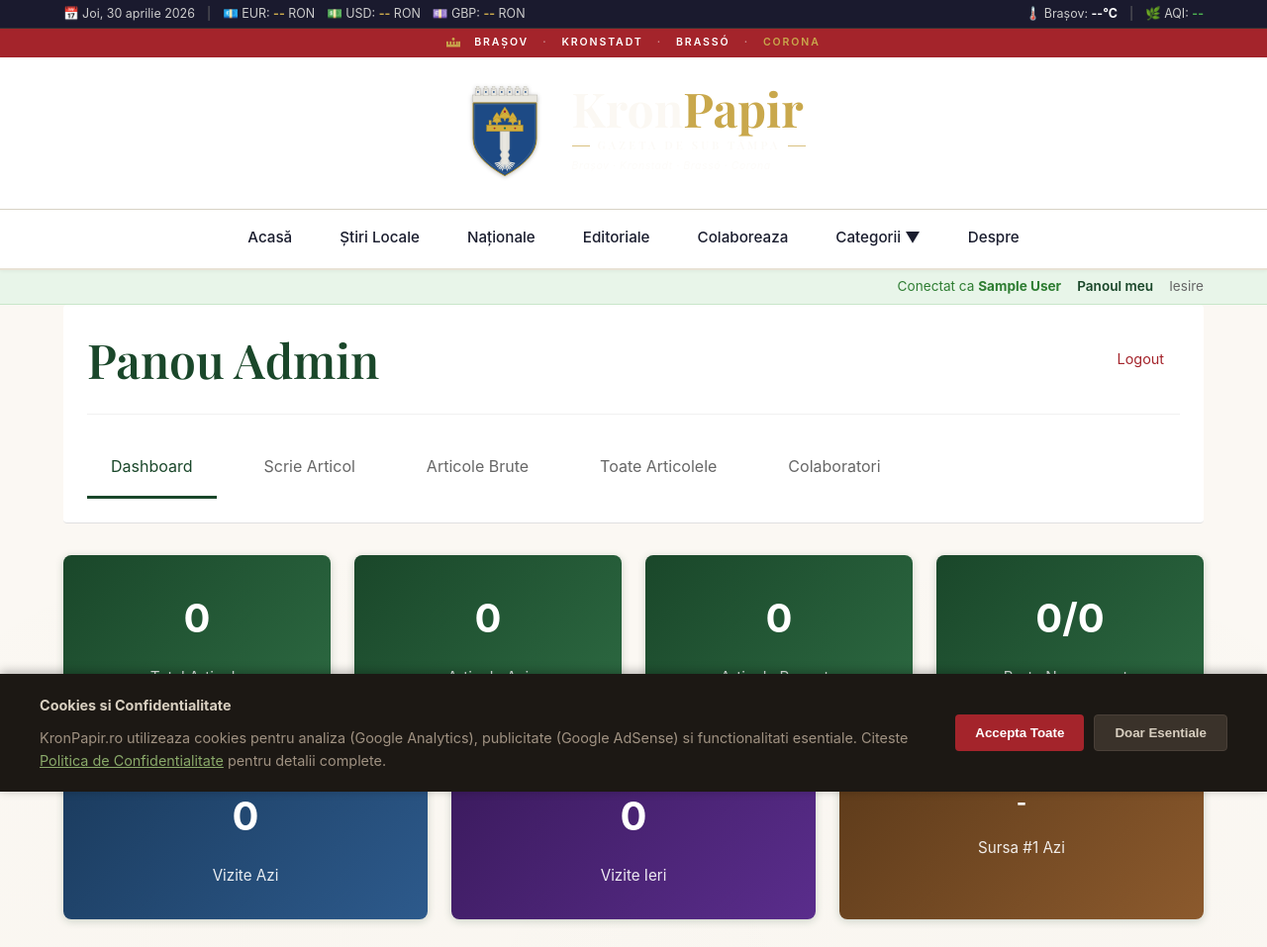
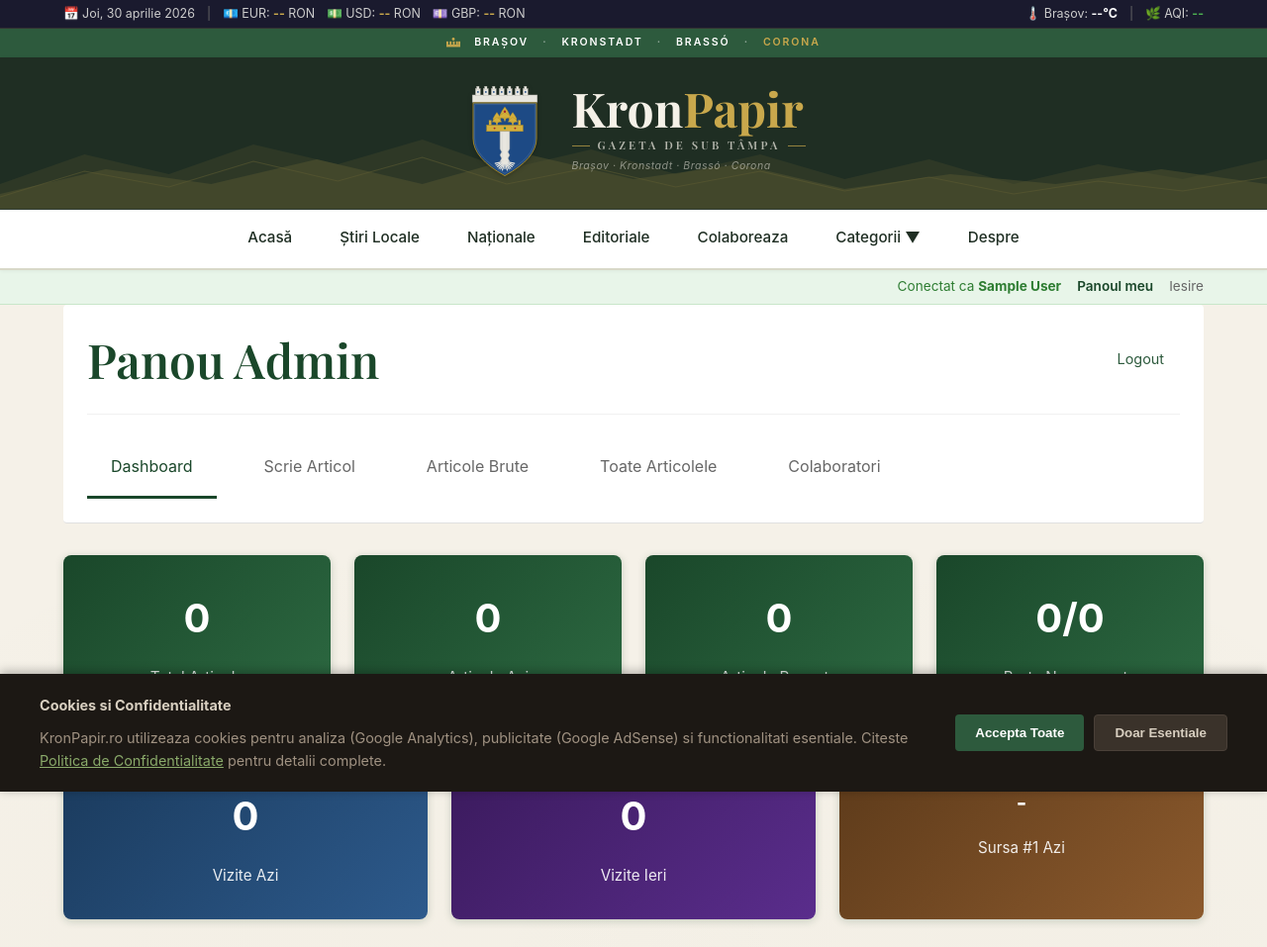
Before and after one commit to mgeorgeciprian/Kronpapir, a Flask app: page /admin in a window 1280 px wide. Shown: the top 957 px of the page at 99% size. Run offline with Flask 3, Linux system fonts and the light colour scheme; the visitor is signed in with stand-in values (Sample User, id 1).

Commit message:
redesign: paletă Tâmpa Verde Munte + siluetă Carpați în header

```diff
--- a/static/css/style.css
+++ b/static/css/style.css
@@ -3,20 +3,21 @@
    =================================== */
 
 :root {
-  /* Color Scheme - Cetate Heraldic Brașov */
-  --primary: #a4242b;        /* Roșu Cetate (heraldic Brașov) */
-  --secondary: #c2424a;      /* Roșu deschis (hover) */
-  --accent: #c9a84c;         /* Auriu coroană */
-  --background: #fbf8f3;     /* Cream cald */
-  --surface: #ffffff;        /* Alb pur pentru carduri */
-  --text-primary: #1a1d2e;   /* Bleumarin profund (cerneală) */
-  --text-secondary: #5a5e72; /* Bleumarin diluat */
-  --border: #e8e2d5;         /* Bej cald */
-  --divider: #d8d2c5;        /* Bej mai închis */
-  --header-bg: #1a1d2e;      /* Bleumarin profund pentru header */
-  --header-ink: #fbf8f3;     /* Cream pe bleumarin */
-  --footer-bg: #1a1d2e;
-  --footer-ink: #fbf8f3;
+  /* Color Scheme - Tâmpa Verde Munte */
+  --primary: #2d5a3d;        /* Verde Tâmpa (brad carpatic) */
+  --secondary: #3d7050;      /* Verde mediu (hover) */
+  --accent: #c9a84c;         /* Auriu accent */
+  --background: #f5f1e8;     /* Cream cald */
+  --surface: #ffffff;        /* Alb pur */
+  --text-primary: #1f2e23;   /* Verde foarte închis (cerneală) */
+  --text-secondary: #5a6b5e; /* Verde-gri */
+  --border: #d8d8c8;
+  --divider: #c8c8b8;
+  --header-bg: #1f2e23;      /* Verde închis pentru header */
+  --header-ink: #f5f1e8;     /* Cream pe verde */
+  --footer-bg: #1f2e23;
+  --footer-ink: #f5f1e8;
+  --mountain-stroke: #c9a84c;
 
   /* Typography */
   --font-serif: 'Playfair Display', Georgia, serif;
@@ -192,8 +194,24 @@ header {
   padding: 22px 0 20px;
   text-align: center;
   border-bottom: 1px solid rgba(255,255,255,0.08);
-  border-bottom: 1px solid var(--divider);
-  background-color: var(--surface);
+  position: relative;
+  overflow: hidden;
+}
+
+.header-mountains {
+  position: absolute;
+  bottom: 0;
+  left: 0;
+  width: 100%;
+  height: 80px;
+  pointer-events: none;
+  opacity: 0.35;
+  z-index: 0;
+}
+
+.header-top > .logo-block {
+  position: relative;
+  z-index: 1;
 }
 
 .logo {
--- a/templates/base.html
+++ b/templates/base.html
@@ -171,6 +171,12 @@
   <!-- Header -->
   <header>
     <div class="header-top">
+      <!-- Munți Carpați ca background subtil -->
+      <svg class="header-mountains" viewBox="0 0 1200 80" preserveAspectRatio="none" aria-hidden="true">
+        <polygon points="0,80 0,55 80,25 160,45 240,15 320,35 400,10 480,40 560,20 640,45 720,25 800,50 880,30 960,55 1040,35 1120,50 1200,30 1200,80" fill="var(--mountain-stroke)" opacity="0.25"/>
+        <polygon points="0,80 0,65 100,40 200,55 300,30 400,55 500,25 600,50 700,35 800,60 900,45 1000,55 1100,40 1200,55 1200,80" fill="var(--mountain-stroke)" opacity="0.45"/>
+        <polyline points="0,68 80,42 160,58 240,32 320,52 400,28 480,55 560,38 640,58 720,42 800,62 880,48 960,65 1040,52 1120,62 1200,48" fill="none" stroke="var(--mountain-stroke)" stroke-width="1" opacity="0.6"/>
+      </svg>
       <a href="/" class="logo-block" aria-label="KronPapir — acasă">
         <svg class="stema-brasov" width="88" height="104" viewBox="0 0 110 130" xmlns="http://www.w3.org/2000/svg" aria-label="Stema Brașovului">
           <g>
@@ -363,7 +369,7 @@
       <svg viewBox="0 0 360 320" aria-hidden="true">
         <path
           d="M 0 200 L 50 200 L 60 200 L 68 180 L 76 230 L 84 160 L 92 200 L 110 200 L 130 200 C 130 140, 95 110, 70 130 C 45 150, 60 200, 100 235 C 130 262, 165 290, 180 308 C 195 290, 230 262, 260 235 C 300 200, 315 150, 290 130 C 265 110, 230 140, 230 200 L 250 200 L 268 200 L 276 175 L 284 235 L 292 165 L 300 200 L 360 200"
-          fill="none" stroke="#c9a84c" stroke-width="2.2"
+          fill="none" stroke="var(--mountain-stroke)" stroke-width="2.2"
           stroke-linecap="round" stroke-linejoin="round"/>
         <text x="180" y="195" text-anchor="middle" class="heart-line-1">PULSUL</text>
         <text x="180" y="225" text-anchor="middle" class="heart-line-2">BRAȘOVULUI</text>
@@ -372,8 +378,8 @@
 
     <!-- Munte silhouette -->
     <svg class="footer-mountains" viewBox="0 0 1200 80" preserveAspectRatio="none" aria-hidden="true">
-      <polygon points="0,80 0,55 80,25 160,45 240,15 320,35 400,10 480,40 560,20 640,45 720,25 800,50 880,30 960,55 1040,35 1120,50 1200,30 1200,80" fill="#c9a84c" opacity="0.18"/>
-      <polygon points="0,80 0,65 100,40 200,55 300,30 400,55 500,25 600,50 700,35 800,60 900,45 1000,55 1100,40 1200,55 1200,80" fill="#c9a84c" opacity="0.32"/>
+      <polygon points="0,80 0,55 80,25 160,45 240,15 320,35 400,10 480,40 560,20 640,45 720,25 800,50 880,30 960,55 1040,35 1120,50 1200,30 1200,80" fill="var(--mountain-stroke)" opacity="0.18"/>
+      <polygon points="0,80 0,65 100,40 200,55 300,30 400,55 500,25 600,50 700,35 800,60 900,45 1000,55 1100,40 1200,55 1200,80" fill="var(--mountain-stroke)" opacity="0.32"/>
     </svg>
 
     <div class="container">
```
Also changed, not shown: other parts of static/css/style.css (+21 -20 lines).
